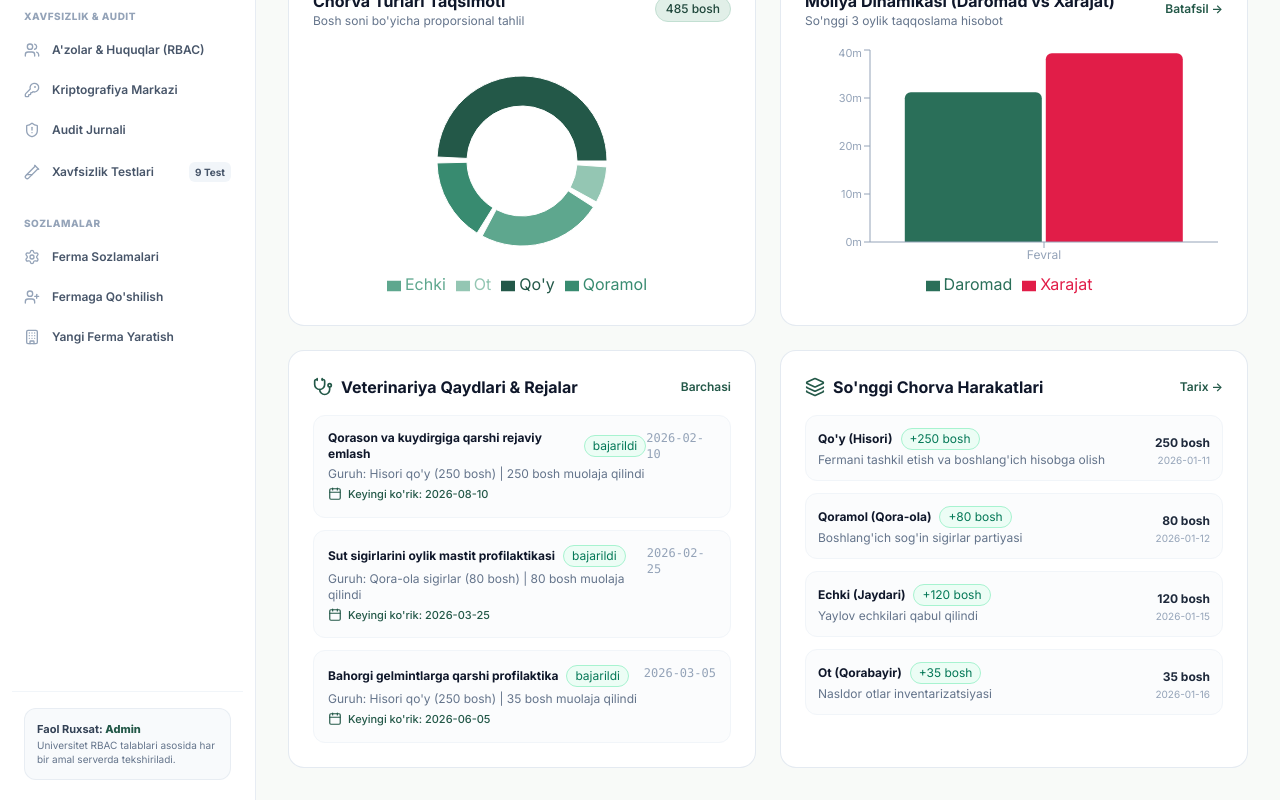
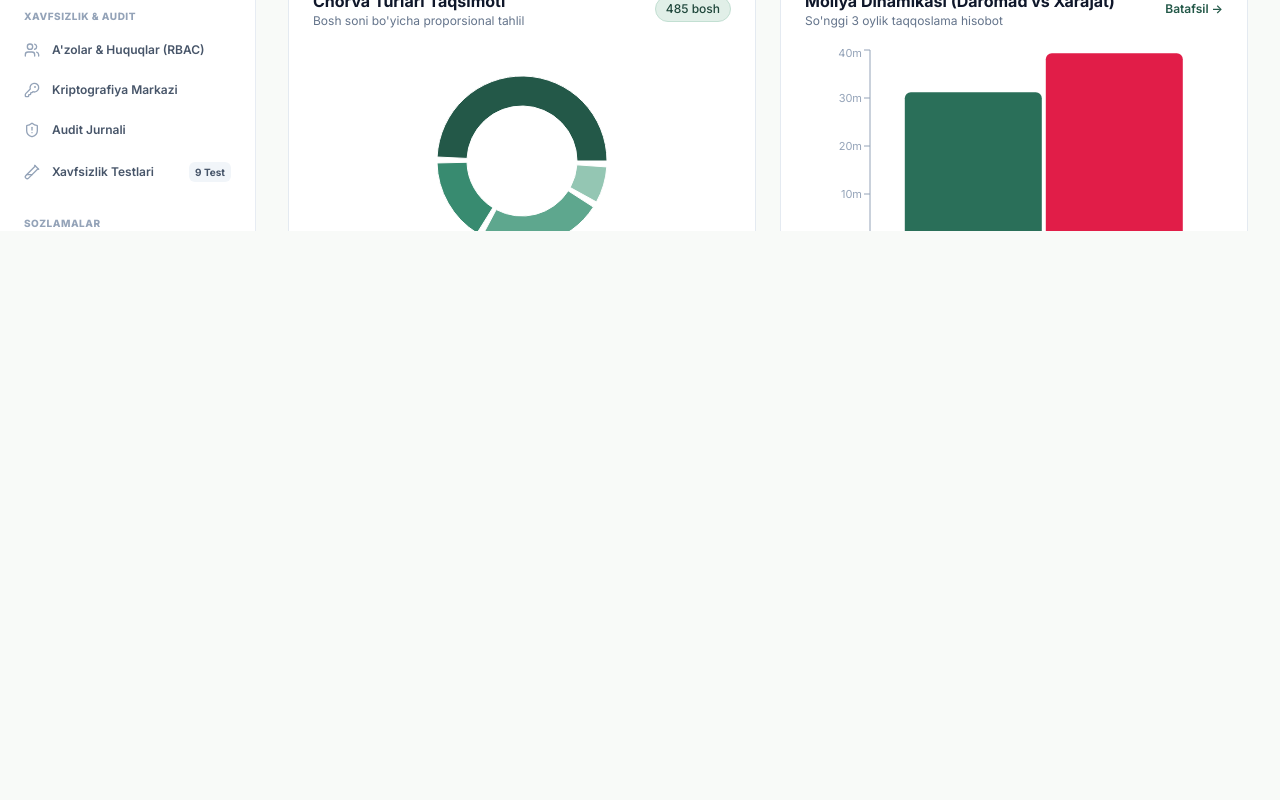
Before and after one commit to nomonovm/Podachi, a React (Vite) app: page / in a window 1280 px wide. Shown: the part 569-1369 px from the top of the page. After the commit the page ends 800 px from the top, so only its background shows below. Built offline with nearby package versions, Linux system fonts and the light colour scheme.

Commit message:
feat(ui): enable independent sidebar scroll and update role notice text

```diff
--- a/src/App.tsx
+++ b/src/App.tsx
@@ -64,7 +64,8 @@ const MainContent: React.FC = () => {
 
   if (!isPermitted) {
     return (
-      <main className="flex-1 p-4 sm:p-6 lg:p-8 max-w-7xl w-full mx-auto overflow-y-auto">
+      <main className="flex-1 h-full overflow-y-auto min-h-0 p-4 sm:p-6 lg:p-8">
+        <div className="max-w-7xl w-full mx-auto">
           <div className="bg-white dark:bg-[#0E1A16] rounded-2xl p-10 text-center border border-slate-200 dark:border-forest-800/40 max-w-lg mx-auto mt-12 shadow-sm">
             <div className="w-16 h-16 rounded-2xl bg-rose-50 dark:bg-rose-950/40 text-rose-600 dark:text-rose-400 flex items-center justify-center mx-auto mb-4 border border-rose-100 dark:border-rose-900/50">
               <Lock className="w-8 h-8" />
@@ -80,6 +81,7 @@ const MainContent: React.FC = () => {
             >
               Boshqaruv paneliga qaytish
             </button>
+          </div>
         </div>
       </main>
     );
@@ -126,8 +128,10 @@ const MainContent: React.FC = () => {
   };
 
   return (
-    <main className="flex-1 p-4 sm:p-6 lg:p-8 max-w-7xl w-full mx-auto overflow-y-auto">
+    <main className="flex-1 h-full overflow-y-auto min-h-0">
+      <div className="p-4 sm:p-6 lg:p-8 max-w-7xl w-full mx-auto">
         {renderContent()}
+      </div>
     </main>
   );
 };
@@ -145,9 +149,9 @@ const AppShell: React.FC = () => {
   }
 
   return (
-    <div className="min-h-screen bg-[#F8FAF8] dark:bg-[#070E0B] text-slate-900 dark:text-slate-100 flex flex-col font-sans transition-colors duration-200">
+    <div className="h-screen overflow-hidden bg-[#F8FAF8] dark:bg-[#070E0B] text-slate-900 dark:text-slate-100 flex flex-col font-sans transition-colors duration-200">
       <Navbar />
-      <div className="flex-1 flex flex-col md:flex-row">
+      <div className="flex-1 flex flex-col md:flex-row min-h-0 overflow-hidden">
         <Sidebar />
         <MainContent />
       </div>
--- a/src/components/layout/Navbar.tsx
+++ b/src/components/layout/Navbar.tsx
@@ -46,7 +46,7 @@ export const Navbar: React.FC = () => {
   const myFarms = state.farms.filter(f => myFarmMemberships.some(m => m.farm_id === f.id));
 
   return (
-    <header className="sticky top-0 z-40 bg-white/95 dark:bg-[#0C1714]/95 backdrop-blur-md border-b border-slate-200/90 dark:border-forest-900/60 shadow-xs transition-colors duration-200">
+    <header className="sticky top-0 z-40 bg-white/95 dark:bg-[#0C1714]/95 backdrop-blur-md border-b border-slate-200/90 dark:border-forest-900/60 shadow-xs transition-colors duration-200 shrink-0">
       <div className="max-w-7xl mx-auto px-4 sm:px-6 lg:px-8">
         <div className="flex items-center justify-between h-16">
 
--- a/src/components/layout/Sidebar.tsx
+++ b/src/components/layout/Sidebar.tsx
@@ -95,7 +95,7 @@ export const Sidebar: React.FC = () => {
     .filter(section => section.items.length > 0);
 
   return (
-    <aside className="w-64 shrink-0 bg-white dark:bg-[#0A1310] border-r border-slate-200/80 dark:border-forest-900/40 min-h-[calc(100vh-4rem)] flex flex-col justify-between py-5 px-3 transition-colors duration-200">
+    <aside className="w-64 shrink-0 bg-white dark:bg-[#0A1310] border-r border-slate-200/80 dark:border-forest-900/40 h-full overflow-y-auto flex flex-col justify-between py-5 px-3 transition-colors duration-200">
       <div className="space-y-6">
         {visibleSections.map(section => (
           <div key={section.title}>
@@ -145,13 +145,13 @@ export const Sidebar: React.FC = () => {
       </div>
 
       {/* Role Notice in Sidebar Footer */}
-      <div className="mt-8 pt-4 border-t border-slate-100 dark:border-slate-800 px-3">
+      <div className="mt-8 pt-4 border-t border-slate-100 dark:border-slate-800 px-3 shrink-0">
         <div className="p-3 rounded-xl bg-slate-50 dark:bg-slate-900/80 border border-slate-200/70 dark:border-forest-900/40">
           <p className="text-[11px] font-bold text-slate-700 dark:text-slate-200">
             Faol Ruxsat: <span className="capitalize text-forest-700 dark:text-forest-400 font-extrabold">{currentRole}</span>
           </p>
           <p className="text-[10px] text-slate-500 dark:text-slate-400 mt-0.5 leading-snug">
-            Universitet RBAC talablari asosida har bir amal serverda tekshiriladi.
+            RBAC talablari asosida har bir amal serverda tekshiriladi.
           </p>
         </div>
       </div>
```
Lines whose indentation alone changed are shown as unchanged.
